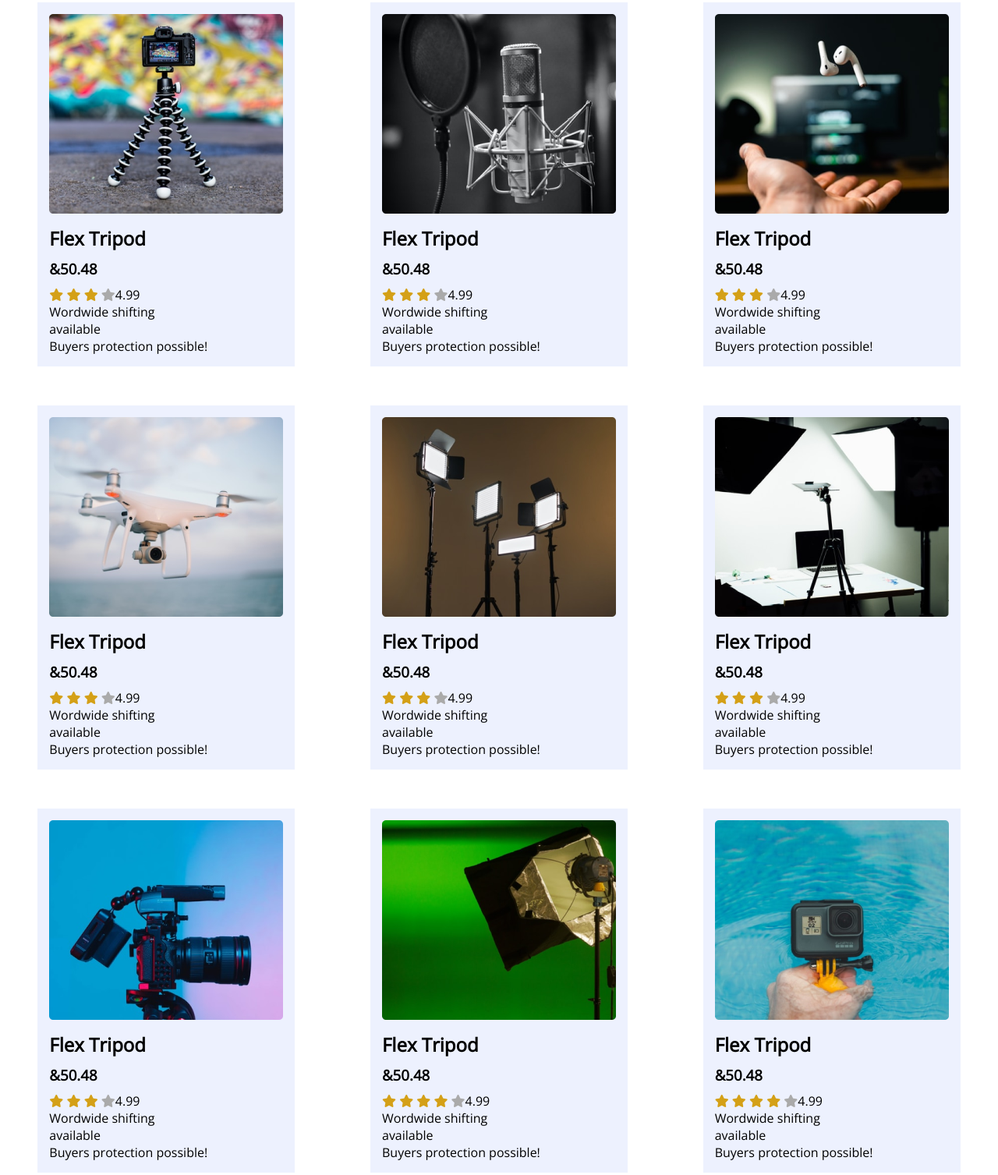
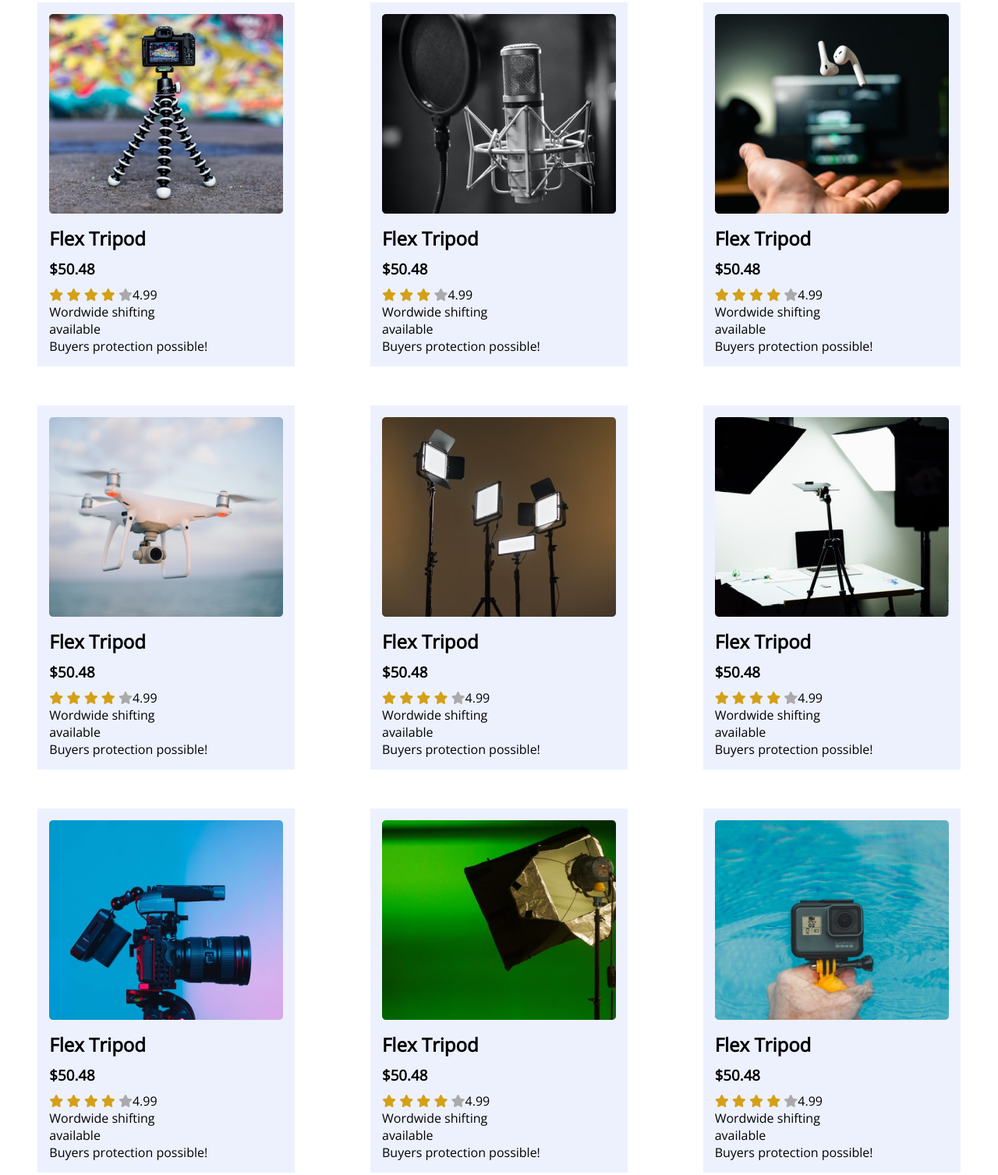
Before and after one commit to aminbiography/influencer, a plain HTML site: page index.html in a window 1280 px wide. Shown: the part 1198-2705 px from the top of the page at 78% size. Drawn offline with nearby package versions, Linux system fonts and the light colour scheme.

Commit message:
Add existing project files to Git

```diff
--- a/index.html
+++ b/index.html
@@ -72,12 +72,12 @@
                 <img src="images/tripod.png" alt="">
 
                 <h1 class="collection-subtitle">Flex Tripod</h1>
-                <h3 class="collection-info">&50.48</h3>
+                <h3 class="collection-info">$50.48</h3>
 
 
 
 
-                    <p class="rating><i class="fa-solid fa-star filled"></i>
+                    <p class="rating"><i class="fa-solid fa-star filled"></i>
                     <i class="fa-solid fa-star filled"></i>
                     <i class="fa-solid fa-star filled"></i>
                     <i class="fa-solid fa-star filled"></i>
@@ -96,7 +96,7 @@
             <article class="collection">
                 <img src="images/mic.png" alt="">
                 <h1 class="collection-subtitle">Flex Tripod</h1>
-                <h3 class="collection-info">&50.48</h3>
+                <h3 class="collection-info">$50.48</h3>
 
 
 
@@ -121,9 +121,9 @@
                 <img src="images/airpod.png" alt="">
 
                 <h1 class="collection-subtitle">Flex Tripod</h1>
-                <h3 class="collection-info">&50.48</h3>
+                <h3 class="collection-info">$50.48</h3>
 
-                    <p class="rating><i class="fa-solid fa-star filled"></i>
+                    <p class="rating"><i class="fa-solid fa-star filled"></i>
                     <i class="fa-solid fa-star filled"></i>
                     <i class="fa-solid fa-star filled"></i>
                     <i class="fa-solid fa-star filled"></i>
@@ -145,9 +145,9 @@
                 <img src="images/drone.png" alt="">
 
                 <h1 class="collection-subtitle">Flex Tripod</h1>
-                <h3 class="collection-info">&50.48</h3>
+                <h3 class="collection-info">$50.48</h3>
 
-                    <p class="rating><i class="fa-solid fa-star filled"></i>
+                    <p class="rating"><i class="fa-solid fa-star filled"></i>
                     <i class="fa-solid fa-star filled"></i>
                     <i class="fa-solid fa-star filled"></i>
                     <i class="fa-solid fa-star filled"></i>
@@ -169,9 +169,9 @@
                 <img src="images/lights.png" alt="">
 
                 <h1 class="collection-subtitle">Flex Tripod</h1>
-                <h3 class="collection-info">&50.48</h3>
+                <h3 class="collection-info">$50.48</h3>
 
-                    <p class="rating><i class="fa-solid fa-star filled"></i>
+                    <p class="rating"><i class="fa-solid fa-star filled"></i>
                     <i class="fa-solid fa-star filled"></i>
                     <i class="fa-solid fa-star filled"></i>
                     <i class="fa-solid fa-star filled"></i>
@@ -193,10 +193,10 @@
                 <img src="images/setup.png" alt="">
 
                 <h1 class="collection-subtitle">Flex Tripod</h1>
-                <h3 class="collection-info">&50.48</h3>
+                <h3 class="collection-info">$50.48</h3>
 
 
-                    <p class="rating><i class="fa-solid fa-star filled"></i>
+                    <p class="rating"><i class="fa-solid fa-star filled"></i>
                     <i class="fa-solid fa-star filled"></i>
                     <i class="fa-solid fa-star filled"></i>
                     <i class="fa-solid fa-star filled"></i>
@@ -218,10 +218,10 @@
                 <img src="images/camera.png" alt="">
 
                 <h1 class="collection-subtitle">Flex Tripod</h1>
-                <h3 class="collection-info">&50.48</h3>
+                <h3 class="collection-info">$50.48</h3>
 
 
-                    <p class="rating><i class="fa-solid fa-star filled"></i>
+                    <p class="rating"><i class="fa-solid fa-star filled"></i>
                     <i class="fa-solid fa-star filled"></i>
                     <i class="fa-solid fa-star filled"></i>
                     <i class="fa-solid fa-star filled"></i>
@@ -243,7 +243,7 @@
                 <img src="images/single-light.png" alt="">
 
                 <h1 class="collection-subtitle">Flex Tripod</h1>
-                <h3 class="collection-info">&50.48</h3>
+                <h3 class="collection-info">$50.48</h3>
 
 
                     <p class="rating"><i class="fa-solid fa-star filled"></i>
@@ -267,7 +267,7 @@
                 <img src="images/action.png" alt="">
 
                 <h1 class="collection-subtitle">Flex Tripod</h1>
-                <h3 class="collection-info">&50.48</h3>
+                <h3 class="collection-info">$50.48</h3>
 
                     <p class="rating"><i class="fa-solid fa-star filled"></i>
                     <i class="fa-solid fa-star filled"></i>
```
